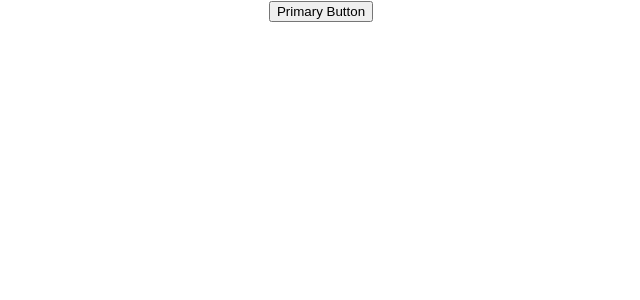
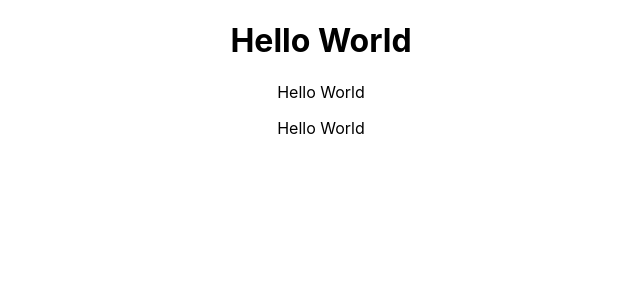
Before and after one commit to ChethanNazre/TypeScriptNotes, a React (Create React App) app: page / in a window 1280 px wide. Shown: the top 300 px of the page, without its empty margins (319-959 px from the left). Built offline with nearby package versions, Linux system fonts and the light colour scheme.

Commit message:
Update polymorphic

```diff
--- a/src/App.tsx
+++ b/src/App.tsx
@@ -20,6 +20,7 @@ import { List } from './components/generic/List';
 import { RandomNumber } from './components/restriction/RandomNumber';
 import { Toast } from './components/templateliterals/Toast';
 import { CustomButton } from './components/html/Button';
+import { Text } from './components/polymorphic/Text';
 
 function App() {
 //   const nameList = [
@@ -40,7 +41,12 @@ function App() {
   return (
     <div className="App">
 
-      <CustomButton variant='primary' onClick={()=> console.log('Clicked')}> Primary Button</CustomButton>
+      <Text as ='h1' size='small' color='red'>Hello World</Text>
+      <Text as = 'p' size='medium' color='blue'>Hello World</Text>
+      <Text as = 'label'  size='large' color='green'>Hello World</Text>
+
+
+      {/* <CustomButton variant='primary' onClick={()=> console.log('Clicked')}> Primary Button</CustomButton> */}
 
       {/* <Toast position='center'/> */}
 
--- /dev/null
+++ b/src/components/polymorphic/Text.tsx
@@ -0,0 +1,16 @@
+import React from 'react'
+
+type TextOwnProps<E extends React.ElementType> = {
+    size?: 'small' | 'medium' | 'large'
+    color?: 'red' | 'green' | 'blue'
+    children: React.ReactNode
+    as?: E
+}
+type TextProps<E extends React.ElementType> = TextOwnProps<E> & Omit<React.ComponentProps<E>, keyof TextOwnProps<E>>
+ // This allows you to pass any props that a 'div' element would accept
+
+export const Text =<E extends React.ElementType = 'div'> ({size, color, children, as}: TextProps<E>) => {
+    const Component = as || 'div'
+    return <Component className={`class-with-${size}-${color}`}>{children}
+    </Component>
+}
```
